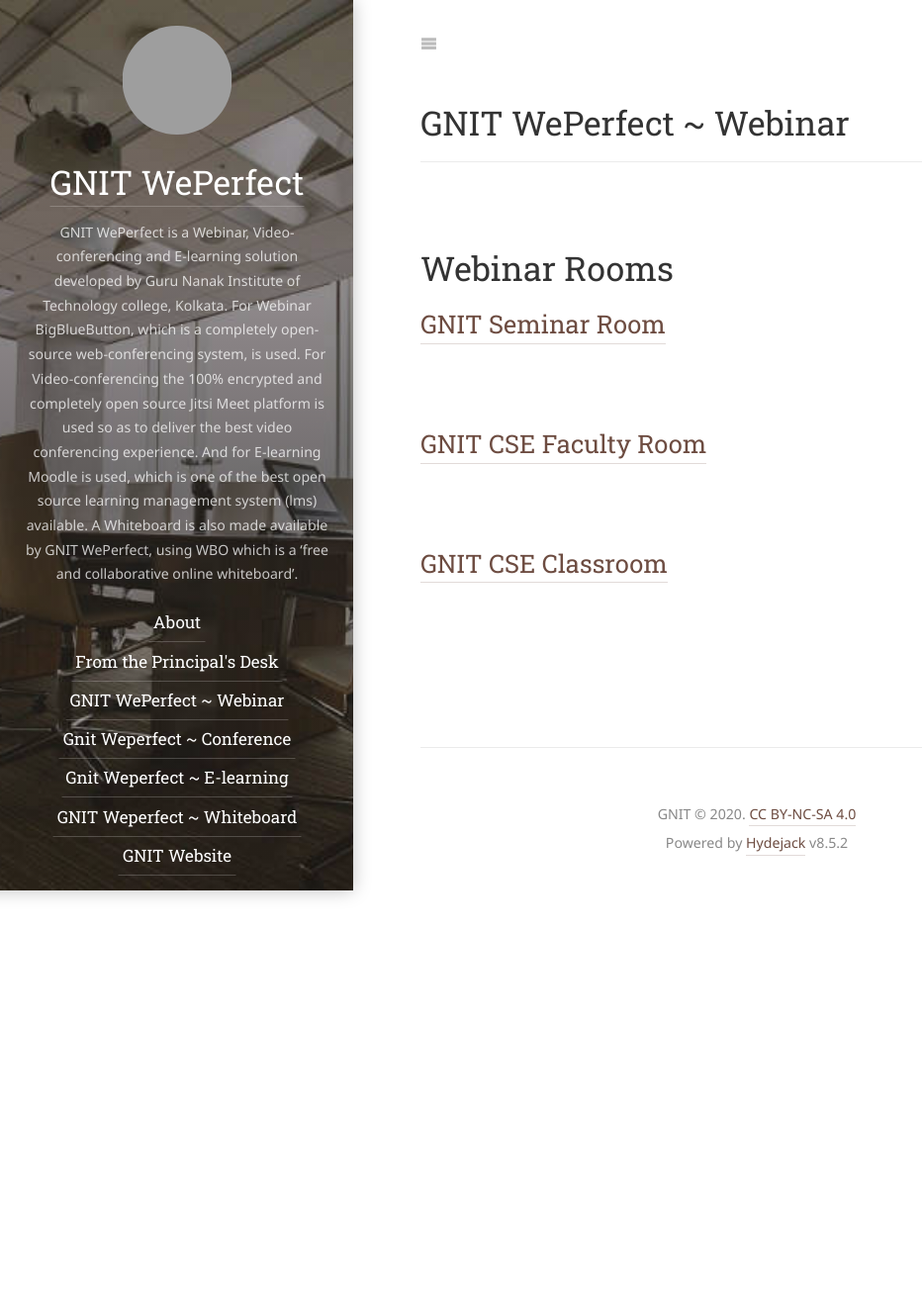
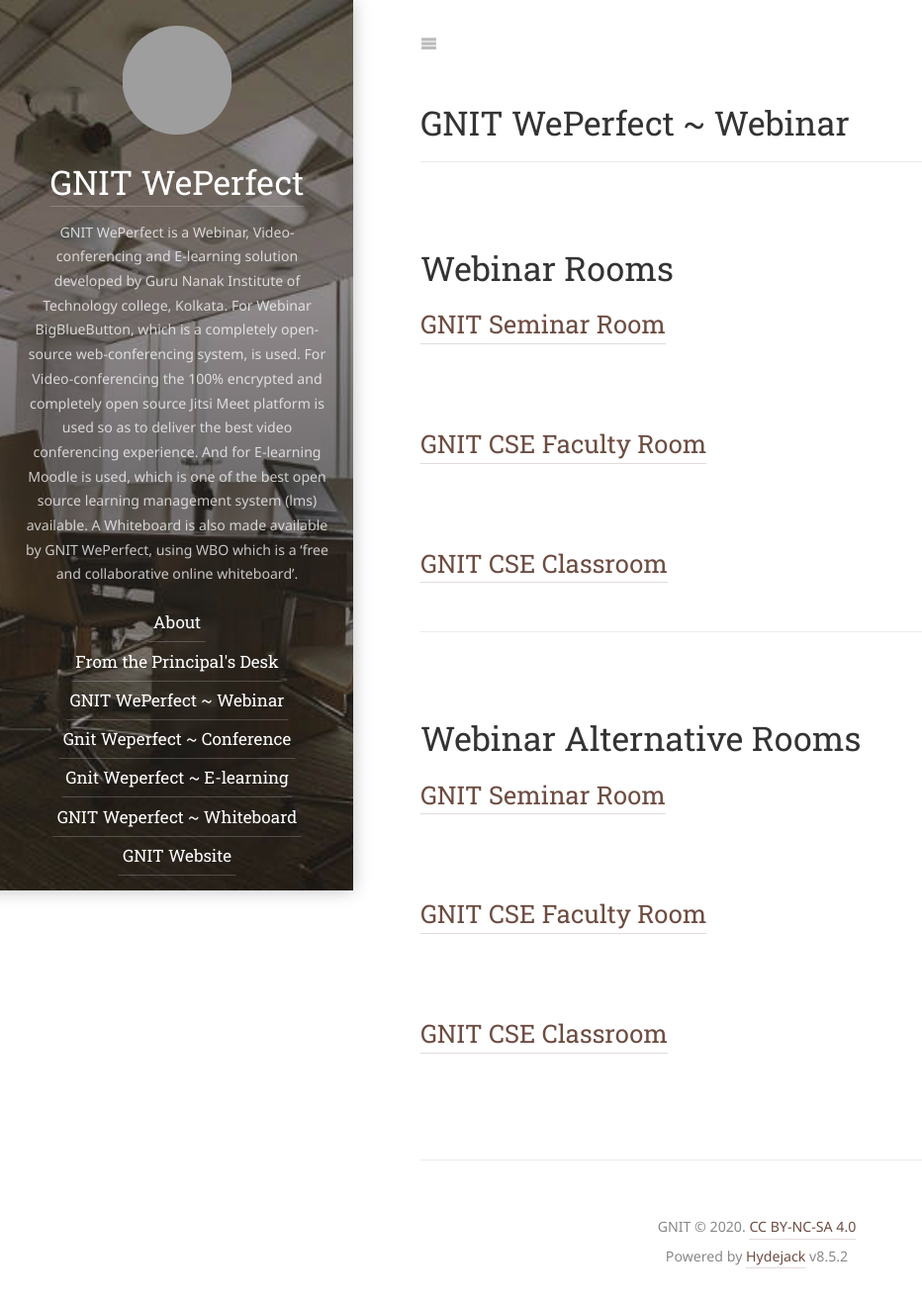
Before and after one commit to gnit-weperfect/gnit-weperfect.github.io, a Jekyll site: the page built from gnit-weperfect-webinar.md, in a window 1280 px wide. Shown: the whole page at 99% size, without its empty margins (0-932 px from the left). Built offline with Jekyll 4.4.1, drawn with Linux system fonts in a browser that asks for light colours; some web fonts are replaced; grey boxes are pictures that could not be loaded.

Commit message:
May 2nd, 2020 | thaw

```diff
--- a/gnit-weperfect-webinar.md
+++ b/gnit-weperfect-webinar.md
@@ -6,8 +6,21 @@
 # Webinar Rooms
 
 
-## [GNIT Seminar Room](https://bbb.cyber4edu.org/b/sub-vrk-k64)
+## [GNIT Seminar Room](https://bbb.cyber4edu.org/b/gni-jpd-xtf)
 
-## [GNIT CSE Faculty Room](https://bbb.cyber4edu.org/b/sub-cgr-244)
+## [GNIT CSE Faculty Room](https://bbb.cyber4edu.org/b/gni-cd6-kv3)
 
-## [GNIT CSE Classroom](https://bbb.cyber4edu.org/b/sub-4qr-t6m)
+## [GNIT CSE Classroom](https://bbb.cyber4edu.org/b/gni-v4k-64r)
+
+
+---
+
+
+# Webinar Alternative Rooms
+
+
+## [GNIT Seminar Room](https://bbb.jitsi.world/b/gni-y74-zju)
+
+## [GNIT CSE Faculty Room](https://bbb.jitsi.world/b/gni-w26-ukt)
+
+## [GNIT CSE Classroom](https://bbb.jitsi.world/b/gni-yzp-c4m)
```
